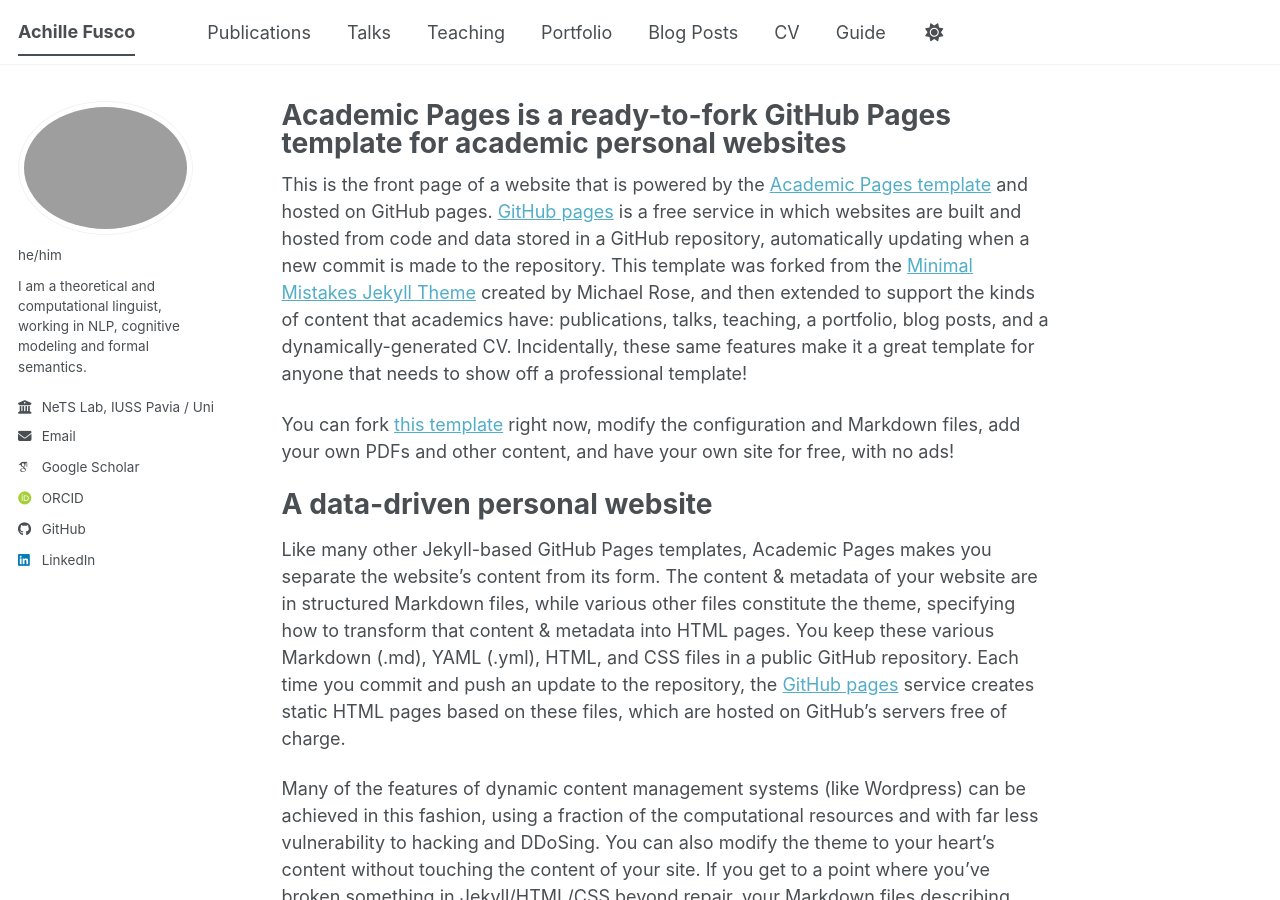
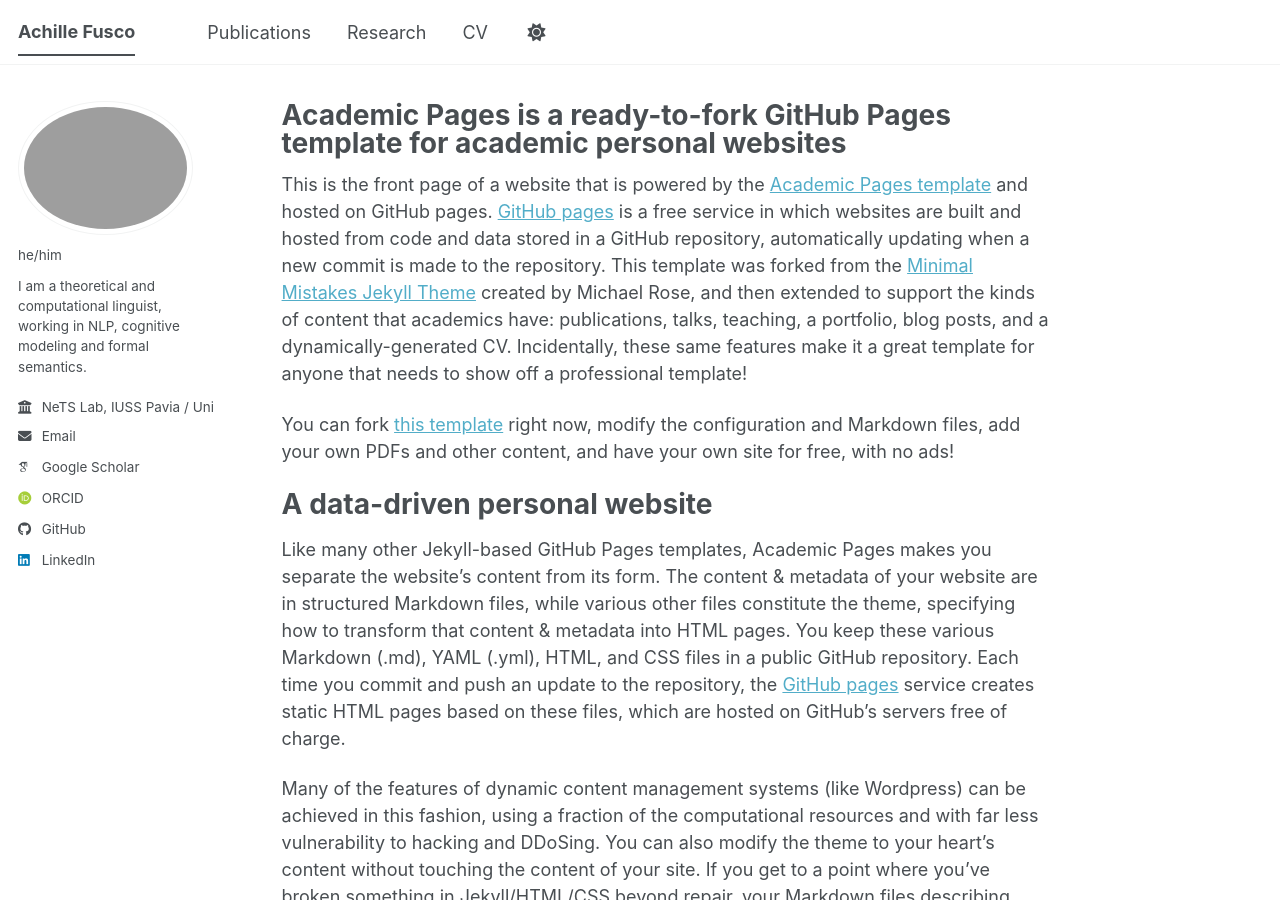
Before and after one commit to achille-fusco/achille-fusco.github.io, a Jekyll site: the page built from _pages/about.md, in a window 1280 px wide and 900 px high. Built offline with Jekyll 4.4.1, drawn with Linux system fonts in a browser that asks for light colours; some web fonts are replaced; a script bundle is joined from its source files by our own code; library files that are not in the unit come from our copies; some of the changed lines change nothing that is shown.

Commit message:
Comment out navigation entries in navigation.yml
Comment out several navigation items in the YAML file.

```diff
--- a/_data/navigation.yml
+++ b/_data/navigation.yml
@@ -11,17 +11,19 @@
   - title: "Publications"
     url: /publications/
 
-  - title: "Talks"
-    url: /talks/
+  #- title: "Talks"
+   # url: /talks/
 
-  - title: "Teaching"
-    url: /teaching/
+  #- title: "Teaching"
+    #url: /teaching/
 
-  - title: "Portfolio"
-    url: /portfolio/
+  - title: "Research"
 
-  - title: "Blog Posts"
-    url: /year-archive/
+  #- title: "Portfolio"
+  #  url: /portfolio/
+
+  #- title: "Blog Posts"
+  #  url: /year-archive/
 
   - title: "CV"
     url: /cv/
@@ -29,5 +31,5 @@
   # - title: "CV"
   #   url: /cv-json/
 
-  - title: "Guide"
-    url: /markdown/
+  #- title: "Guide"
+   # url: /markdown/
```
